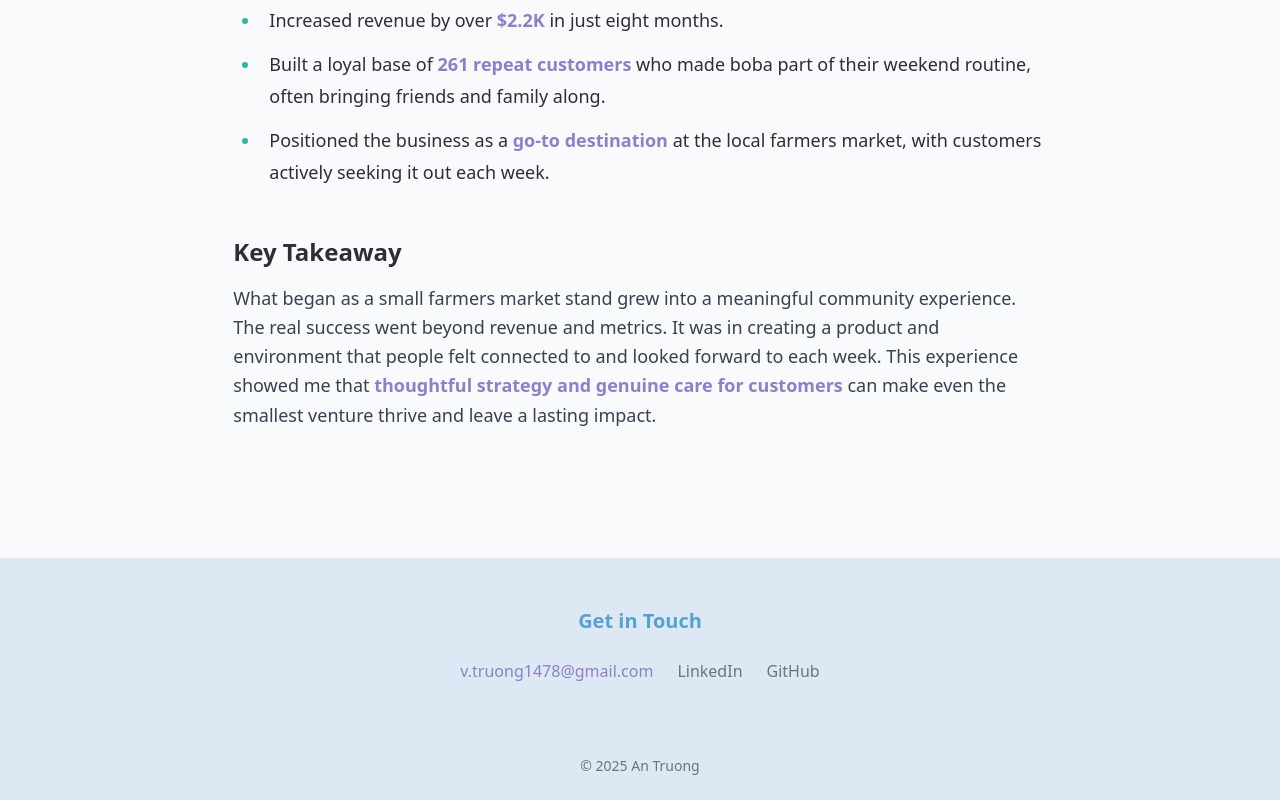
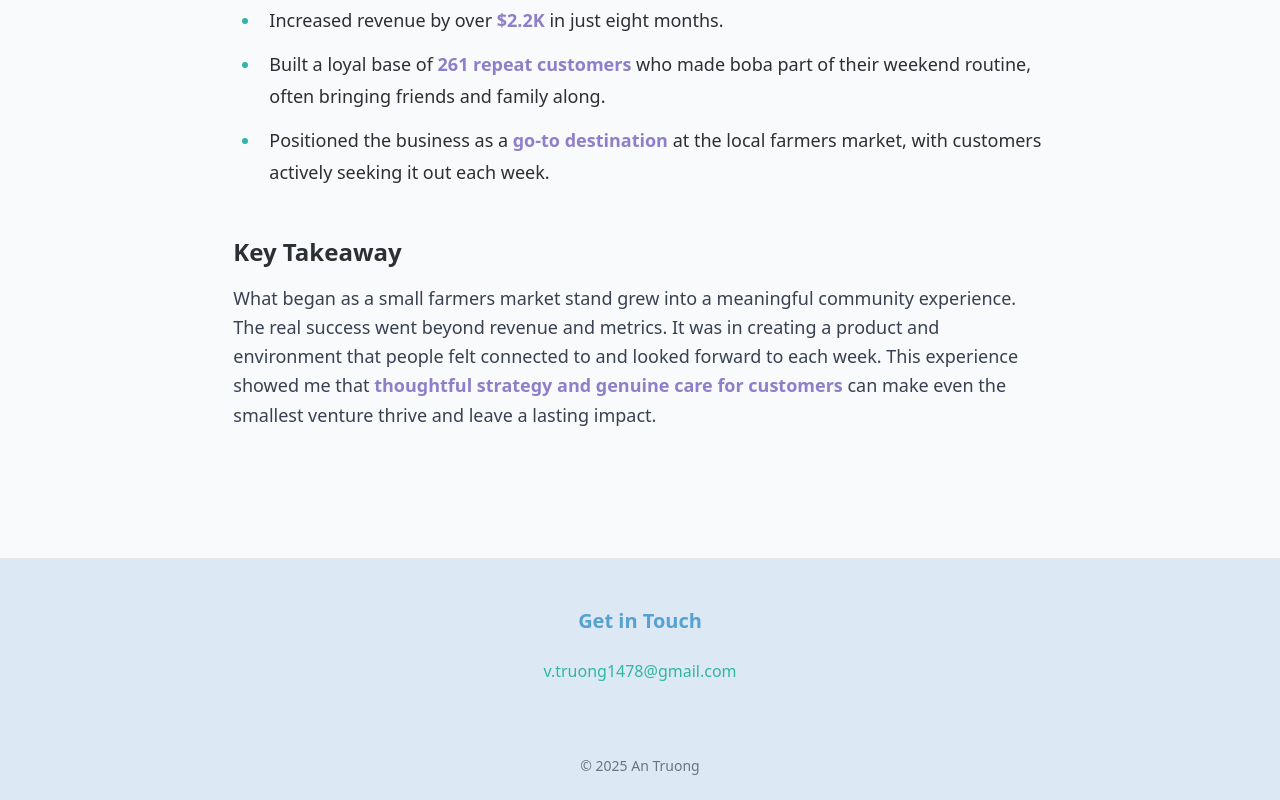
Before and after one commit to VTruong1478/VTruong1478.github.io, a React (Create React App) app: page /portfolio/small-business-growth in a window 1280 px wide. Shown: the part 1596-2396 px from the top of the page. Built offline with nearby package versions, Linux system fonts and the light colour scheme.

Commit message:
fixed About in mobile + deployed

```diff
--- a/src/components/Footer.js
+++ b/src/components/Footer.js
@@ -11,25 +11,9 @@ export default function Footer() {
         <div className="flex flex-col sm:flex-row justify-center gap-6">
           <a
             href="mailto:v.truong1478@gmail.com"
-            className="text-secondary hover:text-secondaryShade transition-colors duration-300 font-medium"
+            className="text-accent hover:text-accentShade transition-colors duration-300 font-medium"
           >
             v.truong1478@gmail.com
-          </a>
-          <a
-            href="https://linkedin.com/in/yourprofile"
-            target="_blank"
-            rel="noopener noreferrer"
-            className="hover:text-accent transition-colors duration-300 font-medium"
-          >
-            LinkedIn
-          </a>
-          <a
-            href="https://github.com/yourusername"
-            target="_blank"
-            rel="noopener noreferrer"
-            className="hover:text-accent transition-colors duration-300 font-medium"
-          >
-            GitHub
           </a>
         </div>
       </div>
--- a/src/components/Header.js
+++ b/src/components/Header.js
@@ -37,11 +37,7 @@ const Header = () => {
   };
 
   return (
-    <header
-      className={`sticky top-0 z-50 transition-all duration-300 ${
-        scrolled ? "bg-white shadow-md" : "bg-transparent"
-      }`}
-    >
+    <header className="sticky top-0 z-50 bg-white shadow-md transition-all duration-300">
       <nav className="max-w-7xl mx-auto px-4 py-4 flex items-center justify-between">
         {/* Logo */}
         <h1 className="text-primary text-2xl font-bold tracking-tight transition-colors duration-300">
--- a/src/pages/About.js
+++ b/src/pages/About.js
@@ -61,17 +61,20 @@ export default function About() {
 
         {/* Text Content */}
         <div className="col-span-6 md:col-span-8 lg:col-span-12 flex flex-col items-center text-center">
-          <h1 className="text-4xl font-bold text-primary flex items-center space-x-2">
-            <span>Hi, I'm An Truong</span>
-            <span className="animate-wave inline-block">👋</span>
+          <h1 className="text-4xl font-bold text-primary flex flex-wrap justify-center items-center space-x-2 text-center">
+            <span className="block sm:inline">Hi, I'm</span>
+            <span className="block sm:inline flex items-center space-x-2 justify-center">
+              <span>An Truong</span>
+              <span className="animate-wave inline-block">👋</span>
+            </span>
           </h1>
 
-          <p className="text-secondary text-xl font-medium mt-4 h-8">
+          <p className="text-secondary text-xl font-medium mt-4 h-8 text-center">
             {currentRole}
             <span className="blink">|</span>
           </p>
 
-          <p className="text-secondaryText text-lg leading-relaxed mt-4">
+          <p className="text-secondaryText text-lg leading-relaxed mt-8 sm:mt-4 text-center">
             I connect users, teams, and impactful products.
           </p>
 
```
Also changed, not shown: 11 other files (tests, documents, lock files or other folders).
